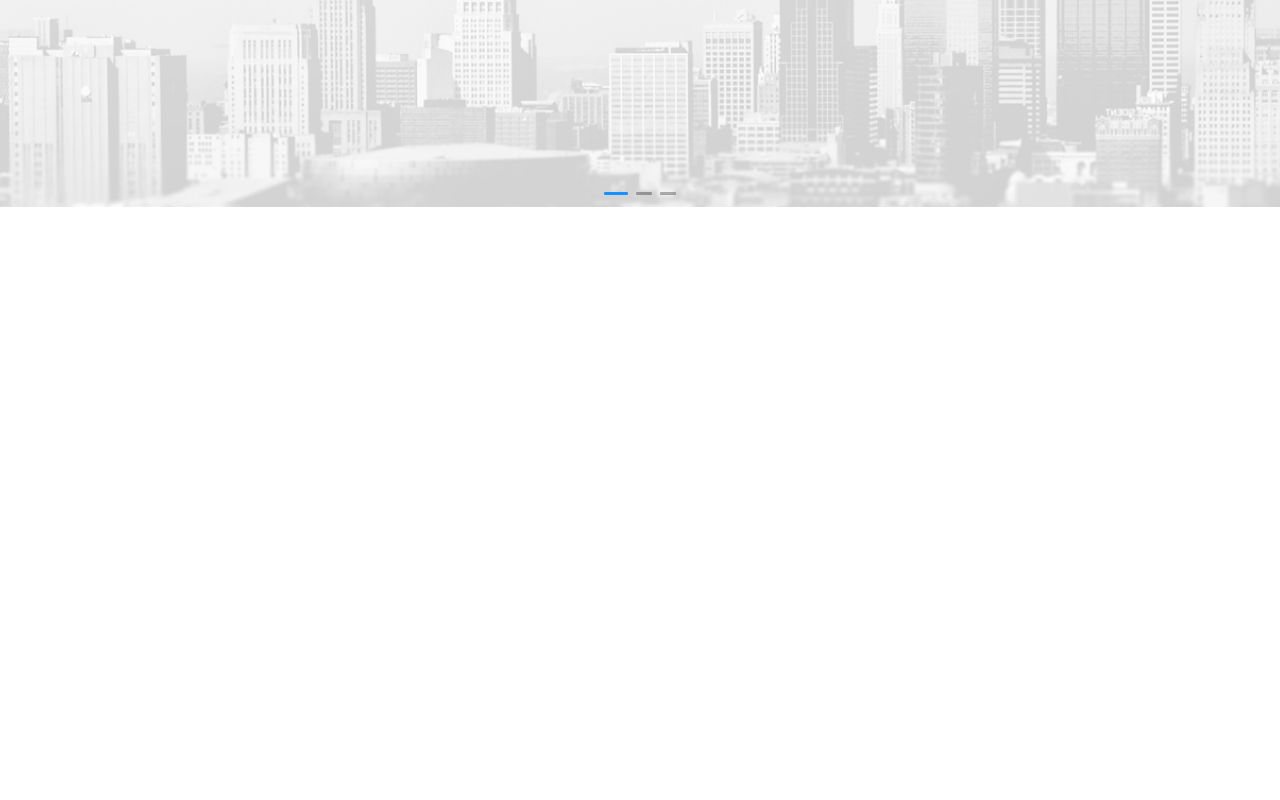
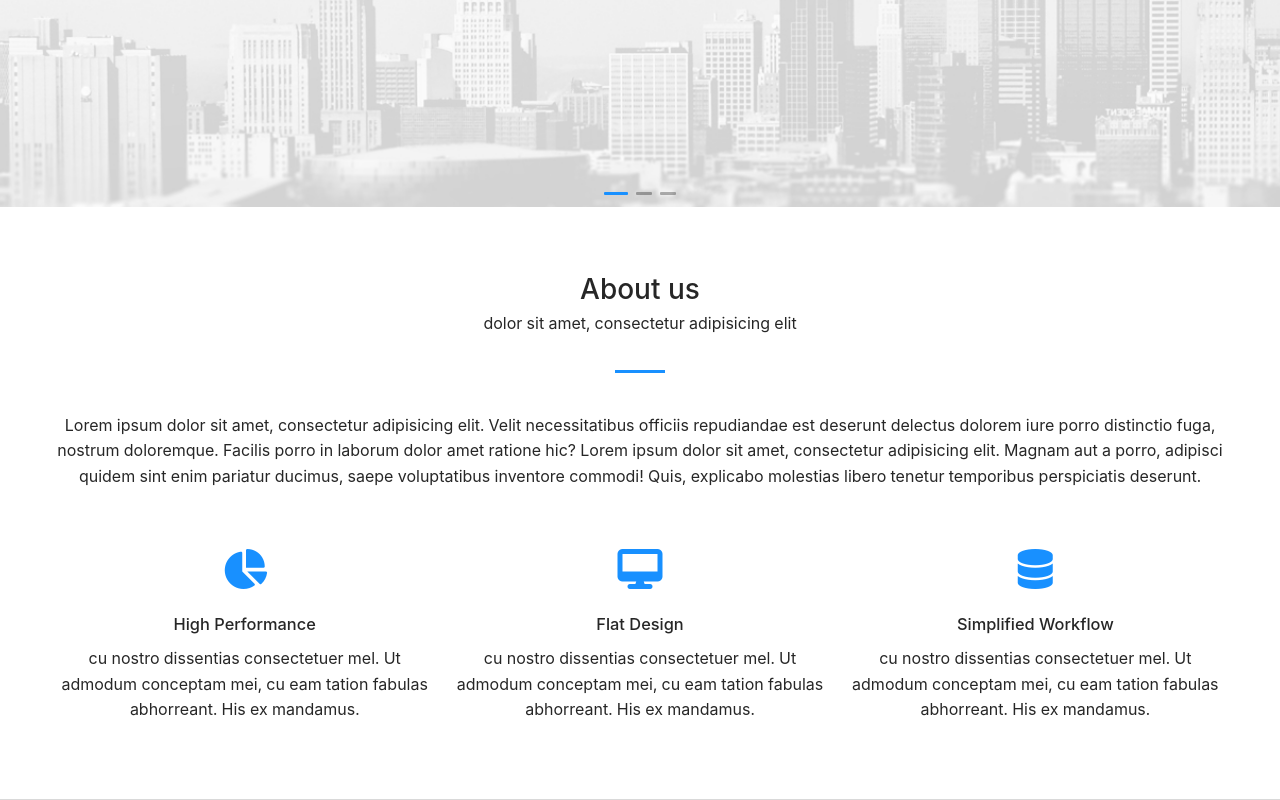
Before and after one commit to vu-blka/Ant-Design, a React (Create React App) app in the folder tech/: page / in a window 1280 px wide. Shown: the part 593-1393 px from the top of the page. Before the commit the page ends 800 px from the top, so only its background shows below. Built offline with nearby package versions, Linux system fonts and the light colour scheme.

Commit message:
5: Using grid

```diff
--- /dev/null
+++ b/tech/src/components/home/about.js
@@ -0,0 +1,63 @@
+import React from "react";
+import { Col, Row } from "antd";
+
+const items = [
+  {
+    key: "1",
+    icon: <i className="fas fa-chart-pie"></i>,
+    title: "High Performance",
+    content: `cu nostro dissentias consectetuer mel. Ut admodum conceptam mei, cu eam tation fabulas abhorreant. His ex mandamus.`,
+  },
+  {
+    key: "2",
+    icon: <i className="fas fa-desktop"></i>,
+    title: "Flat Design",
+    content: `cu nostro dissentias consectetuer mel. Ut admodum conceptam mei, cu eam tation fabulas abhorreant. His ex mandamus.`,
+  },
+  {
+    key: "3",
+    icon: <i className="fas fa-database"></i>,
+    title: "Simplified Workflow",
+    content: `cu nostro dissentias consectetuer mel. Ut admodum conceptam mei, cu eam tation fabulas abhorreant. His ex mandamus.`,
+  },
+];
+
+function AppAbout() {
+  return (
+    <div className="block aboutBlock">
+      <div className="container-fluid">
+        <div className="titleHolder">
+          <h2>About us</h2>
+          <p>dolor sit amet, consectetur adipisicing elit</p>
+        </div>
+        <div className="contentHolder">
+          <p>
+            Lorem ipsum dolor sit amet, consectetur adipisicing elit. Velit
+            necessitatibus officiis repudiandae est deserunt delectus dolorem
+            iure porro distinctio fuga, nostrum doloremque. Facilis porro in
+            laborum dolor amet ratione hic? Lorem ipsum dolor sit amet,
+            consectetur adipisicing elit. Magnam aut a porro, adipisci quidem
+            sint enim pariatur ducimus, saepe voluptatibus inventore commodi!
+            Quis, explicabo molestias libero tenetur temporibus perspiciatis
+            deserunt.
+          </p>
+        </div>
+        <Row gutter={[16, 16]}>
+          {items.map((item) => {
+            return (
+              <Col span={8}>
+                <div className="content">
+                  <div className="icon">{item.icon}</div>
+                  <h3>{item.title}</h3>
+                  <p>{item.content}</p>
+                </div>
+              </Col>
+            );
+          })}
+        </Row>
+      </div>
+    </div>
+  );
+}
+
+export default AppAbout;
--- a/tech/src/views/home.js
+++ b/tech/src/views/home.js
@@ -1,11 +1,13 @@
 import React from "react";
 
 import AppHero from "../components/home/hero.js";
+import AppAbout from "../components/home/about.js";
 
 function AppHome() {
   return (
     <div className="main">
       <AppHero />
+      <AppAbout />
     </div>
   );
 }
```
